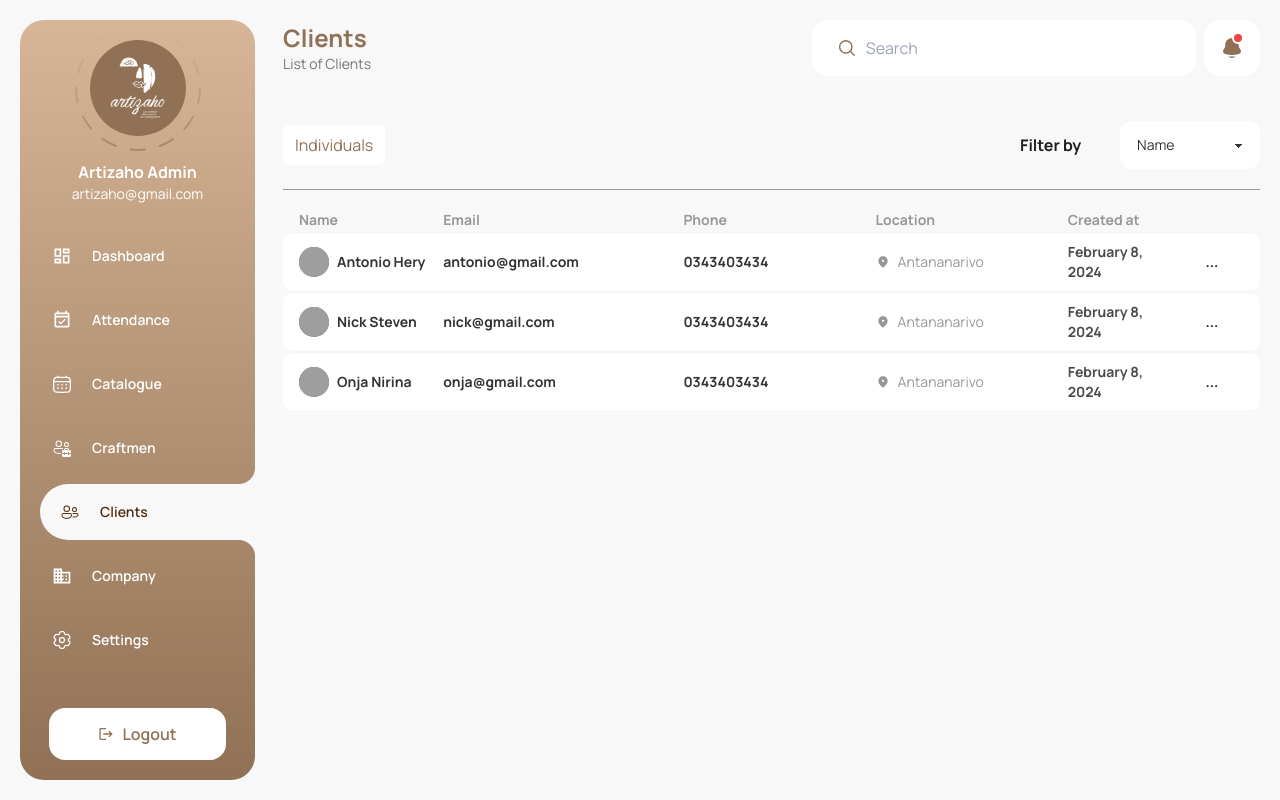
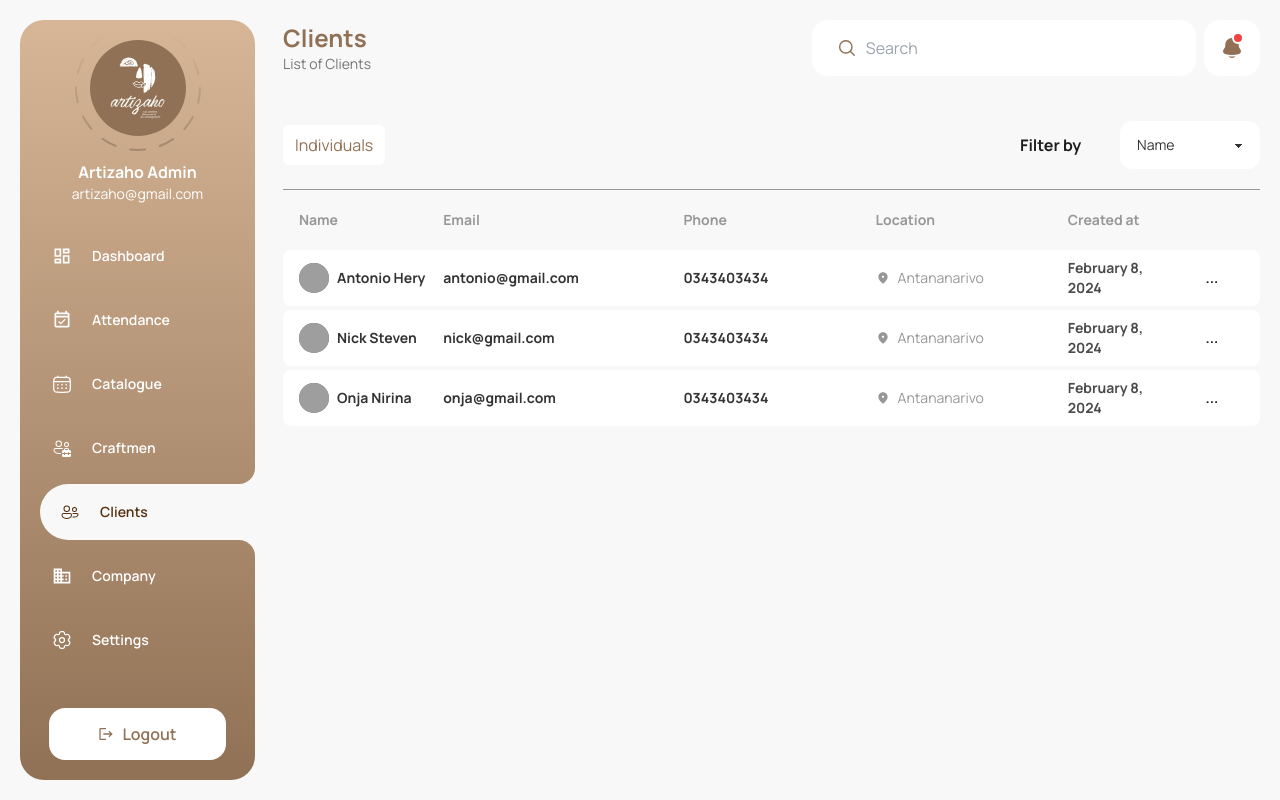
Before and after one commit to andrianina4/ARTIZAHO, a Next.js app: page /admin/client in a window 1280 px wide. Built offline with nearby package versions, Linux system fonts and the light colour scheme; grey boxes are pictures that could not be loaded.

Commit message:
fix client

```diff
--- a/app/admin/client/page.tsx
+++ b/app/admin/client/page.tsx
@@ -64,7 +64,7 @@ function Page() {
 				</div>
 			</div>
 			<Divider />
-			<div className="grid grid-cols-custom-3 ml-4">
+			<div className="grid grid-cols-custom-3 ml-4 mb-4">
 				{headerList.map((item, index) => {
 					return (
 						<span className="text-gray-60% font-bold text-sm" key={index}>
--- a/tailwind.config.ts
+++ b/tailwind.config.ts
@@ -10,7 +10,7 @@ const config: Config = {
 		extend: {
 			gridTemplateColumns: {
 				custom: "10% 15% 15% 15% 15% 15% 10% 5%",
-				"custom-2": "20% 15% 25% 15% 20% 5%",
+				"custom-2": "15% 15% 25% 15% 20% 5%",
 				"custom-3": "15% 25% 20% 20% 10% 10%",
 				"custom-4": "20% 40% 25% 15%",
 				"custom-5": "25% 50% 25%",
```
